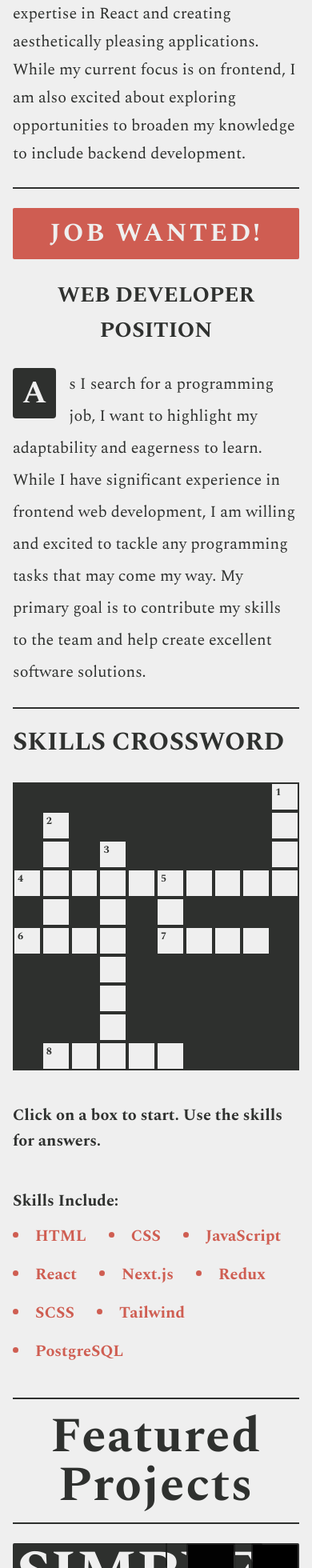
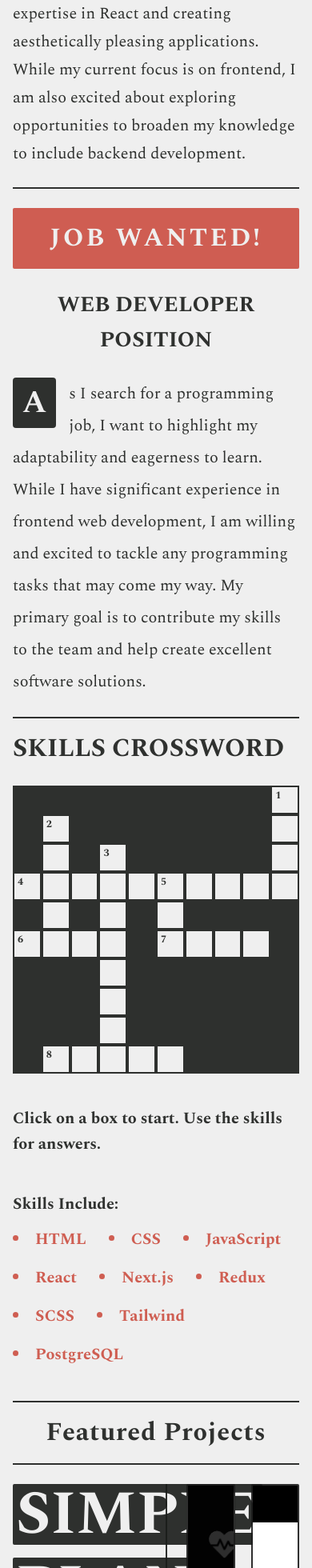
Before and after one commit to Phil-Elliott/PaperPortfolio, a Next.js app: page / in a window 390 px wide. Shown: the part 2394-4354 px from the top of the page at 80% size. Built offline with nearby package versions, Linux system fonts and the light colour scheme; a web font is replaced by a local one.

Commit message:
fixed projects banner

```diff
--- a/components/Projects/Projects.tsx
+++ b/components/Projects/Projects.tsx
@@ -49,7 +49,7 @@ const projectData = [
 const Projects = () => {
   return (
     <div id="projects">
-      <h1 className="border-y-2 border-Secondary text-6xl text-center py-4 font-bold tracking-wide">
+      <h1 className="border-y-2 border-Secondary sm:text-5xl text-fluid-9xl leading-snug text-center py-4 font-bold tracking-wide">
         Featured Projects
       </h1>
       <div className="pt-6">
--- a/components/Skills/Crossword/Crossword.tsx
+++ b/components/Skills/Crossword/Crossword.tsx
@@ -220,7 +220,7 @@ const CrosswordPuzzle = () => {
 
   return (
     <div className="h-full lg3:px-6 ">
-      <h1 className="text-fluid-9xl sm:text-5xl article-header uppercase md:tracking-widest leading-relaxed mb-2 py-4">
+      <h1 className="text-fluid-9xl sm:text-5xl article-header uppercase md:tracking-widest leading-snug mb-2 py-4">
         Skills Crossword
       </h1>
       <div className=" md:grid grid-cols-2">
--- a/components/Skills/JobWanted/JobWanted.tsx
+++ b/components/Skills/JobWanted/JobWanted.tsx
@@ -3,7 +3,7 @@ import React from "react";
 const JobWanted = () => {
   return (
     <div className="border-b-2 lg3:border-b-0 leading-loose lg3:border-r-2 border-Secondary lg3:pr-6 col-span-2 pb-6 lg3:pb-0">
-      <h1 className="text-fluid-9xl xs:text-5xl article-header bg-Tertiary text-center  text-Primary font-serif py-4 tracking-widest px-4 rounded-sm">
+      <h1 className="text-fluid-9xl leading-snug sm:text-5xl article-header bg-Tertiary text-center  text-Primary font-serif py-4 tracking-widest px-4 rounded-sm">
         JOB WANTED!
       </h1>
       <div>
```
